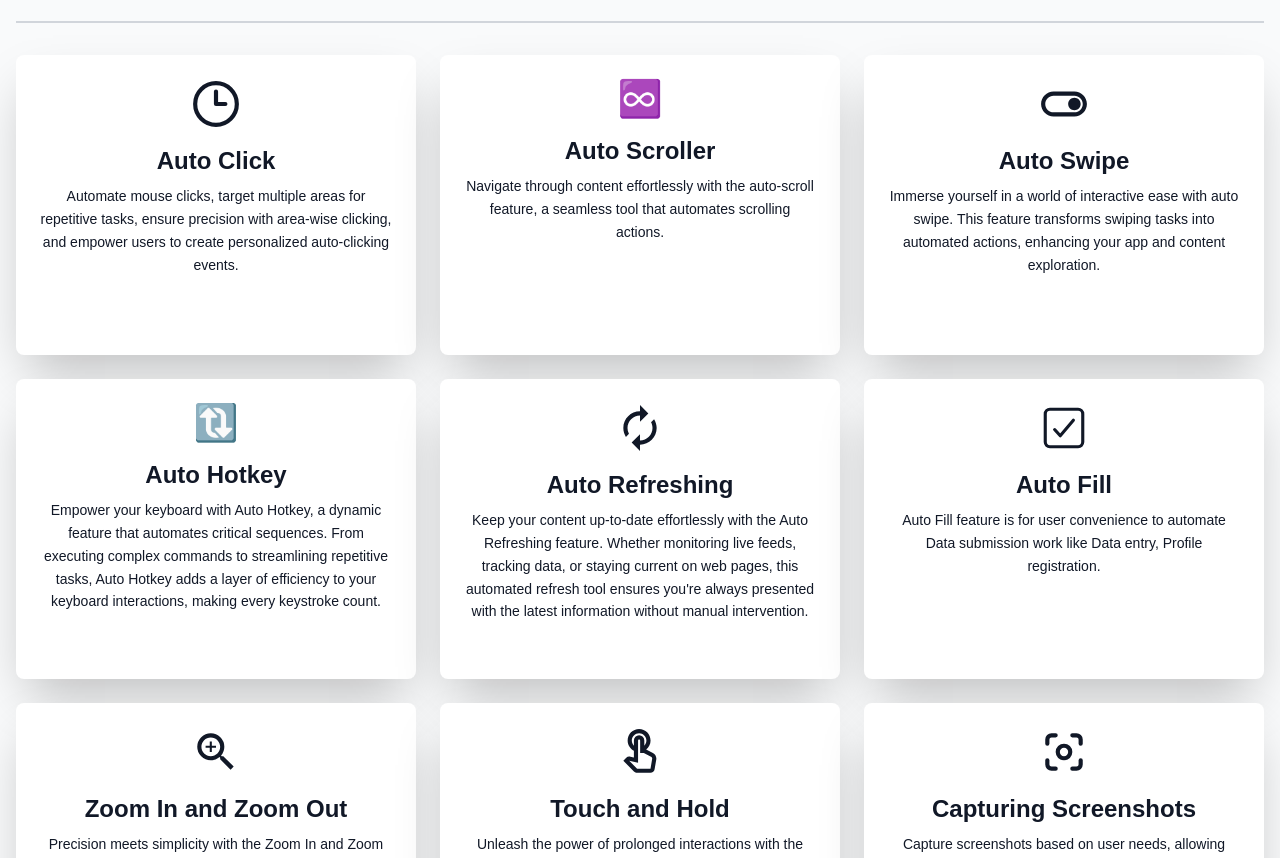
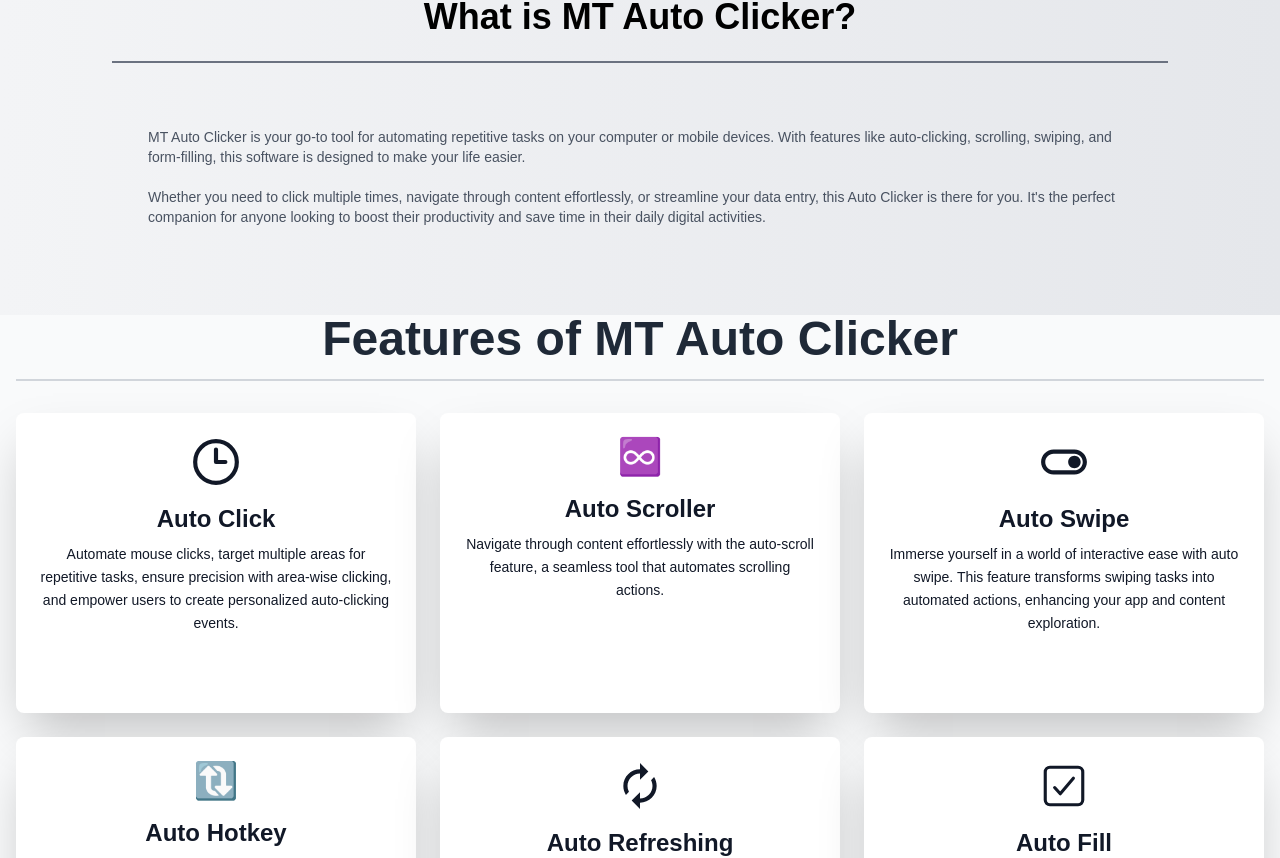
Before and after one commit to Ritik543/WebTreta-Assignment, a Next.js app: page / in a window 1280 px wide. Shown: the part 765-1623 px from the top of the page. Built offline with nearby package versions, Linux system fonts and the light colour scheme.

Commit message:
Update Herosection.js

```diff
--- a/src/app/components/Herosection.js
+++ b/src/app/components/Herosection.js
@@ -1,116 +1,41 @@
-"use client";
-import Head from "next/head";
-import { MdOutlineTouchApp } from "react-icons/md";
-import { MdOutlineZoomIn } from "react-icons/md";
-import { TbCapture } from "react-icons/tb";
-import { MdOutlineToggleOn } from "react-icons/md";
-import { MdAutorenew } from "react-icons/md";
-import { LuClock3 } from "react-icons/lu";
-import { IoCheckboxOutline } from "react-icons/io5";
-
-export default function Features({ isDarkMode }) {
-  return (
-    <>
-      <Head>
-        <title>Features of MT Auto Clicker</title>
-      </Head>
-      <main
-        className={`min-h-screen flex items-center justify-center px-4 ${
-          isDarkMode ? "bg-gray-900" : "bg-gray-50"
-        }`}
-      >
-        <section className="max-w-7xl w-full">
-          <h1
-            className={`text-3xl sm:text-4xl md:text-5xl font-bold text-center mb-8 ${
-              isDarkMode ? "text-gray-100" : "text-gray-800"
-            }`}
-          >
-            Features of MT Auto Clicker
-            <hr
-              className={`my-4 border-t-2 ${
-                isDarkMode ? "border-blue-600" : "border-gray-300"
-              }`}
-            />
-          </h1>
-          <div className="grid gap-6 grid-cols-1 sm:grid-cols-2 lg:grid-cols-3 xl:grid-cols-3">
-            <FeatureCard
-              icon={<LuClock3 size={50} />}
-              title="Auto Click"
-              description="Automate mouse clicks, target multiple areas for repetitive tasks, ensure precision with area-wise clicking, and empower users to create personalized auto-clicking events."
-              isDarkMode={isDarkMode}
-            />
-            <FeatureCard
-              icon="♾️"
-              title="Auto Scroller"
-              description="Navigate through content effortlessly with the auto-scroll feature, a seamless tool that automates scrolling actions."
-              isDarkMode={isDarkMode}
-            />
-            <FeatureCard
-              icon={<MdOutlineToggleOn size={50} />}
-              title="Auto Swipe"
-              description="Immerse yourself in a world of interactive ease with auto swipe. This feature transforms swiping tasks into automated actions, enhancing your app and content exploration."
-              isDarkMode={isDarkMode}
-            />
-            <FeatureCard
-              icon="🔃"
-              title="Auto Hotkey"
-              description="Empower your keyboard with Auto Hotkey, a dynamic feature that automates critical sequences. From executing complex commands to streamlining repetitive tasks, Auto Hotkey adds a layer of efficiency to your keyboard interactions, making every keystroke count."
-              isDarkMode={isDarkMode}
-            />
-            <FeatureCard
-              icon={<MdAutorenew size={50} />}
-              title="Auto Refreshing"
-              description="Keep your content up-to-date effortlessly with the Auto Refreshing feature. Whether monitoring live feeds, tracking data, or staying current on web pages, this automated refresh tool ensures you're always presented with the latest information without manual intervention."
-              isDarkMode={isDarkMode}
-            />
-            <FeatureCard
-              icon={<IoCheckboxOutline size={50} />}
-              title="Auto Fill"
-              description="Auto Fill feature is for user convenience to automate Data submission work like Data entry, Profile registration."
-              isDarkMode={isDarkMode}
-            />
-            <FeatureCard
-              icon={<MdOutlineZoomIn size={50} />}
-              title="Zoom In and Zoom Out"
-              description="Precision meets simplicity with the Zoom In and Zoom Out features. Dive into details or get a broader perspective effortlessly by automating the zoom functions."
-              isDarkMode={isDarkMode}
-            />
-            <FeatureCard
-              icon={<MdOutlineTouchApp size={50} />}
-              title="Touch and Hold"
-              description="Unleash the power of prolonged interactions with the Touch and Hold feature. Perfect for tasks requiring extended presses, this feature automates the touch-and-hold action."
-              isDarkMode={isDarkMode}
-            />
-            <FeatureCard
-              icon={<TbCapture size={50} />}
-              title="Capturing Screenshots"
-              description="Capture screenshots based on user needs, allowing simultaneous use during tasks without disruption. Utilize this feature alongside other functions for a seamless multitasking experience."
-              isDarkMode={isDarkMode}
-            />
-          </div>
-        </section>
-      </main>
-    </>
-  );
-}
-
-function FeatureCard({ icon, title, description, isDarkMode }) {
+export default function Herosection({ isDarkMode }) {
     return (
       <div
-      className={`p-6 rounded-lg shadow-2xl flex flex-col justify-between h-[300px]
-        ${isDarkMode ? "bg-gray-800 text-gray-100" : "bg-white text-gray-900"}
-        hover:scale-105 transition-all duration-300 ${
+        className={`p-4 sm:p-6 md:p-10 ${
           isDarkMode
-            ? "hover:bg-blue-700 hover:text-blue-300"
-            : "hover:bg-blue-500 hover:text-white"
-        } hover:translate-y-[-10px]`} // Add translation on hover to simulate crawling effect
+            ? "bg-gradient-to-r from-gray-900 via-gray-800 to-black text-white"
+            : "bg-gradient-to-r from-gray-100 to-gray-200 text-black" // Light mode with neutral colors
+        } transition-all duration-500`}
       >
-      <div className="text-4xl mb-4 flex items-center justify-center">{icon}</div>
-      <h3 className="text-xl sm:text-2xl mx-auto text-center font-semibold mb-2">
-        {title}
-      </h3>
-      <p className="text-sm sm:text-md text-center leading-relaxed flex-grow">
-        {description}
+        <h2
+          className={`text-3xl sm:text-4xl font-semibold mx-auto text-center mb-6 ${
+            isDarkMode ? "text-white" : "text-black" // Light mode text color
+          } transition-all duration-500 transform hover:scale-105`}
+        >
+          What is MT Auto Clicker?
+        </h2>
+
+        <hr
+          className={`my-4 border-t-2 w-[95%] sm:w-[88%] mx-auto ${
+            isDarkMode ? "border-blue-600" : "border-gray-500" // Changed to gray in light mode
+          } transition-all duration-300`}
+        />
+
+        <p
+          className={`text-sm sm:text-md p-6 sm:p-12 sm:w-[90%] mx-auto ${
+            isDarkMode ? "text-gray-300" : "text-gray-700" // Darker text color for better readability in light mode
+          } transition-all duration-500 opacity-90 hover:opacity-100`}
+        >
+          MT Auto Clicker is your go-to tool for automating repetitive tasks on
+          your computer or mobile devices. With features like auto-clicking,
+          scrolling, swiping, and form-filling, this software is designed to make
+          your life easier.
+          <br />
+          <br />
+          Whether you need to click multiple times, navigate through content
+          effortlessly, or streamline your data entry, this Auto Clicker is there
+          for you. It's the perfect companion for anyone looking to boost their
+          productivity and save time in their daily digital activities.
         </p>
       </div>
     );
```
Lines whose indentation alone changed are shown as unchanged.
